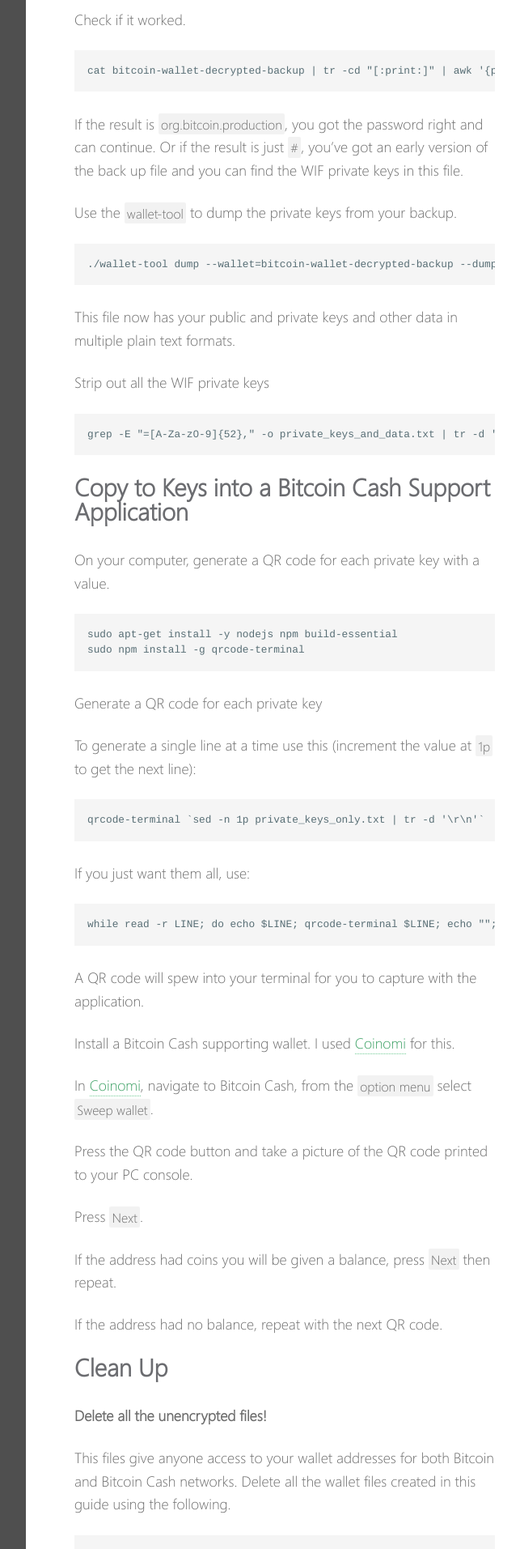
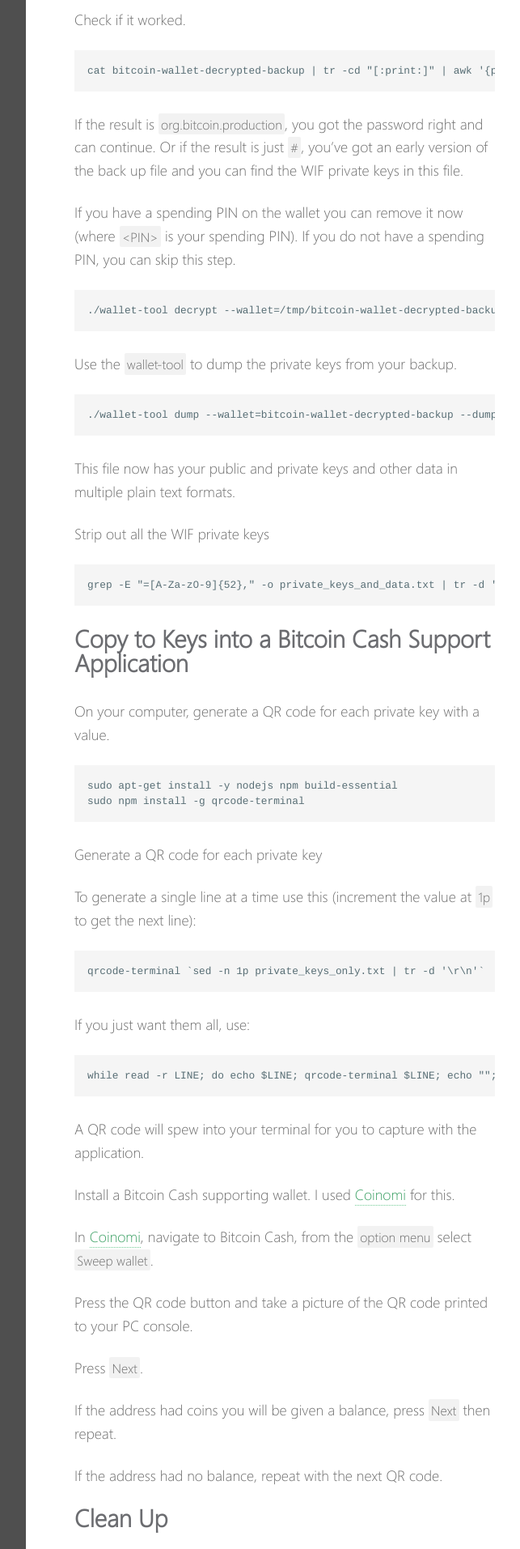
Before and after one commit to ScreamingHawk/ScreamingHawk.github.io, a Jekyll site: the page built from _posts/2017-09-12-bitcoin-cash-from-pre-fork-wallet.md, in a window 1280 px wide. Shown: the part 1914-3827 px from the top of the page at 81% size, without its empty margins (608-1251 px from the left). Built offline with Jekyll 4.4.1, drawn with Linux system fonts in a browser that asks for light colours; comment, search, counter and statistics services are not loaded.

Commit message:
Add spending PIN notice to bitcoin posts

````diff
--- a/_posts/2017-09-12-bitcoin-cash-from-pre-fork-wallet.md
+++ b/_posts/2017-09-12-bitcoin-cash-from-pre-fork-wallet.md
@@ -81,6 +81,13 @@ cat bitcoin-wallet-decrypted-backup | tr -cd "[:print:]" | awk '{print $1}'
 If the result is `org.bitcoin.production`, you got the password right and can continue.
 Or if the result is just `#`, you've got an early version of the back up file and you can find the WIF private keys in this file.
 
+If you have a spending PIN on the wallet you can remove it now (where `<PIN>` is your spending PIN).
+If you do not have a spending PIN, you can skip this step.
+
+```
+./wallet-tool decrypt --wallet=/tmp/bitcoin-wallet-decrypted-backup --password=<PIN>
+```
+
 Use the `wallet-tool` to dump the private keys from your backup.
 
 ```
````
Also changed, not shown: _posts/2017-12-20-retrieving-bitcoin-keys.md (+3 -0 lines).
